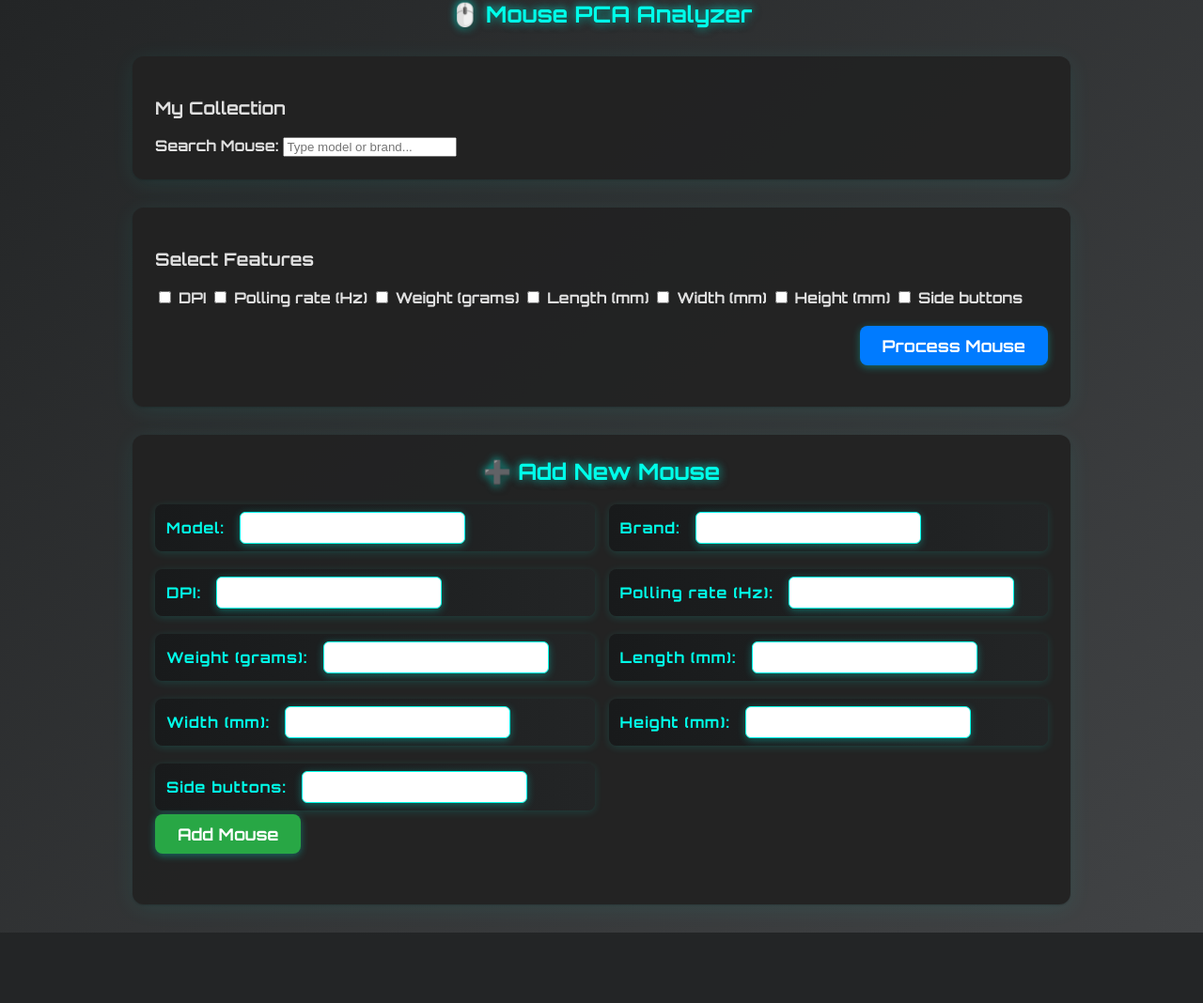
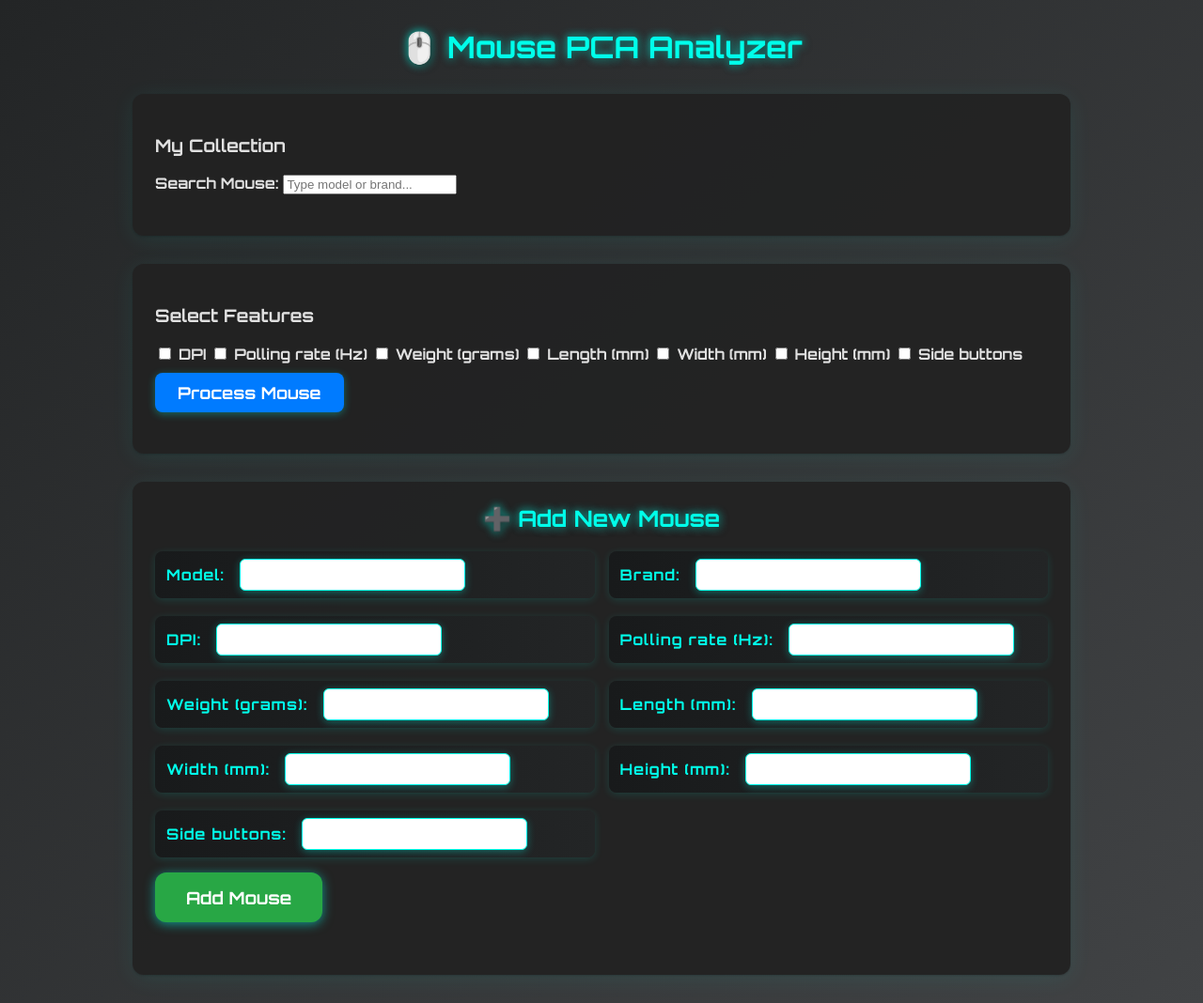
Before and after one commit to PluemDontKnowToCode/MaiChaiMouseButMe, a Flask app: page / in a window 1280 px wide. Shown: the whole page at 94% size. Before the commit the page ends 993 px from the top, so only its background shows below. Run offline with Flask 3, Linux system fonts and the light colour scheme.

Commit message:
Decorate: table, button

```diff
--- a/static/index.css
+++ b/static/index.css
@@ -73,6 +73,7 @@ button {
     box-shadow: 0 2px 8px #00ffea55;
     margin-bottom: 20px;
     transition: transform 0.1s;
+    margin-top: 12px;
 }
 
 button:hover {
@@ -89,9 +90,8 @@ button:hover {
     border-radius: 8px;
 }
 #process-mouse {
+    margin-top: 10px;
     display: block;
-    margin-top: 20px;
-    margin-left: auto;
 }
 .add-label {
     font-family: 'Orbitron', 'Segoe UI', Arial, sans-serif;
@@ -182,3 +182,22 @@ button:hover {
     background: #00ffea22;
     box-shadow: 0 2px 8px #00ffea55;
 }
+
+#myCollection {
+    margin-top: 20px;
+}
+.add-mouse {
+    background: linear-gradient(90deg, #28a745 0%, #218838 100%);
+    color: #fff;
+    border: none;
+    border-radius: 12px;
+    padding: 14px 32px;
+    font-size: 1.15em;
+    font-family: 'Orbitron', 'Segoe UI', Arial, sans-serif;
+    cursor: pointer;
+    box-shadow: 0 2px 12px #00ffea88;
+    margin-bottom: 22px;
+    margin-top: 12px;
+    transition: transform 0.12s, background 0.22s, box-shadow 0.22s;
+    border: 1.5px solid #28a74544;
+}
--- a/templates/index.html
+++ b/templates/index.html
@@ -9,7 +9,7 @@
 </head>
 
 <body>
-    <h2>🖱️ Mouse PCA Analyzer</h2>
+    <h1>🖱️ Mouse PCA Analyzer</h2>
 
     <div class="card">
         <h3>My Collection</h3>
@@ -50,7 +50,7 @@
                 <label class="add-label">Height (mm):<input type="number" name="Height (mm)" required></label>
                 <label class="add-label">Side buttons:<input type="number" name="Side buttons" required></label>
             </div>
-            <button type="submit" style="background:#28a745; color:white;">Add Mouse</button>
+            <button class="add-mouse" type="submit" style="background:#28a745; color:white;">Add Mouse</button>
         </form>
         <div id="addResult" class="error" style="margin-top:10px;"></div>
         <div id="newMouse" class="new-mouse"></div>
```
Also changed, not shown: static/plot.css (+7 -3 lines).
